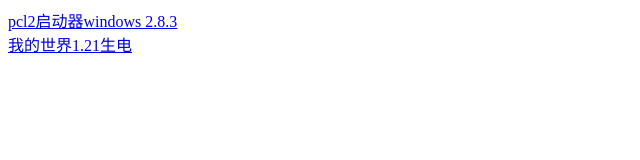
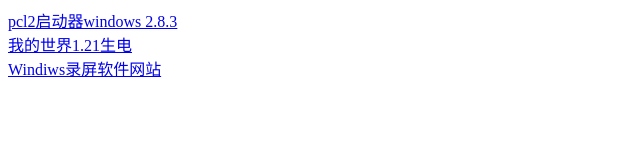
Before and after one commit to PotatoChunks/Interface, a website: page public/html/demo.html in a window 1280 px wide. Shown: the whole page, without its empty margins (0-640 px from the left). Drawn offline with Linux system fonts and the light colour scheme.

Commit message:
Insert Screen recording

```diff
--- a/public/html/demo.html
+++ b/public/html/demo.html
@@ -12,5 +12,8 @@
         <a href="https://cdn.tmooc.cn//tnote-web//bsfile/ckimg/2024/9/2//36a144f6391b4565b881ae631b226160.zip">我的世界1.21生电</a>
 <!--         备用 https://wwzw.lanzoub.com/irYB028z4ohg -->
     </div>
+    <div class="Windiws录屏软件">
+        <a href="https://gemoo.com/focusee/">Windiws录屏软件网站</a>
+    </div>
 </body>
 </html>
```
